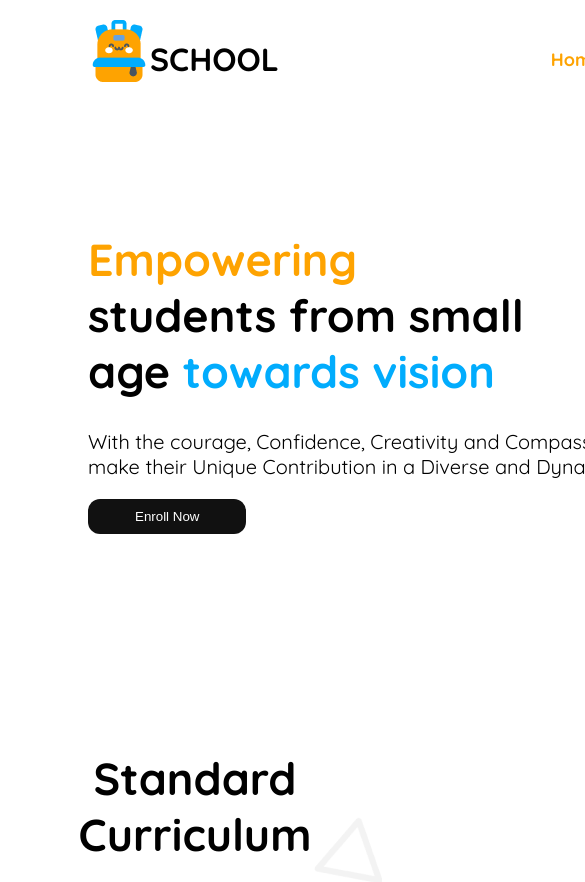
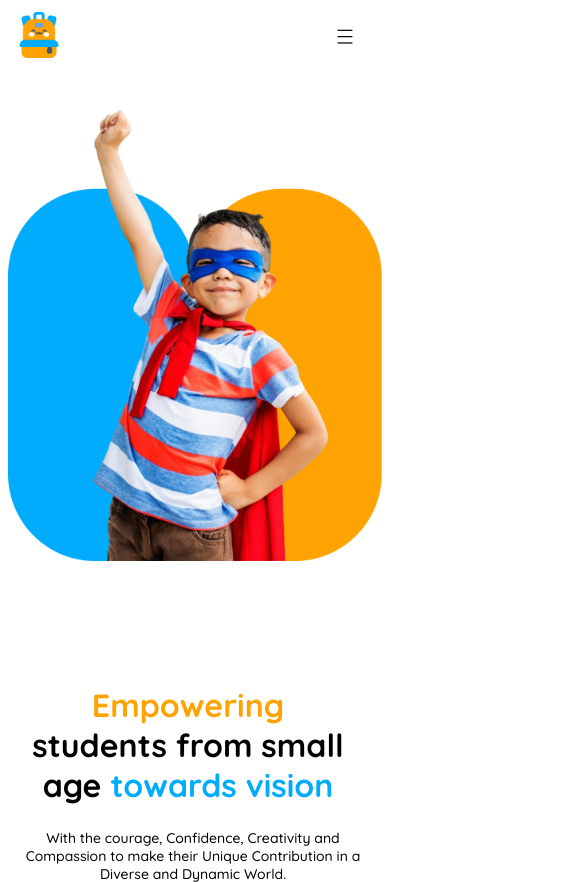
Before and after one commit to jannatulferdou/b11-assignmen-2, a plain HTML site: page index.html in a window 390 px wide. Shown: the top 882 px of the page, 585 px wide, since content can reach past the window. Drawn offline with Linux system fonts and the light colour scheme.

Commit message:
added media query

```diff
--- a/index.html
+++ b/index.html
@@ -9,11 +9,12 @@
 </head>
 
 <body class=".quicksand-font">
-    <header>
+    <header class="header">
         <nav class="navbar display-flex">
             <div class="display-flex school">
                 <img src="assets/logo.png" alt="" class="logo">
                 <h3 class="kid">SCHOOL</h3>
+                <img src="assets/more.png" alt="" class="more">
             </div>
             <div>
                 <ul class="nav-links display-flex">
--- a/styles/style.css
+++ b/styles/style.css
@@ -117,12 +117,16 @@ font-family: Quicksand;
   .banner button{
     margin-left: 80px;
   }
+  .more{
+    display: none;
+  }
 
 
   /* curriculum section */
 
   .curriculum{
     background-image: url(../assets/bg.png);
+
   }
   .standard-title{
     text-align: center;
@@ -137,6 +141,7 @@ margin-bottom: 80px;
     gap: 26px;
     margin-right: 100px;
   }
+
   .curriculum-title{
     font-family: Quicksand;
 font-size: 24.52px;
@@ -194,8 +199,9 @@ justify-content: center;
 align-items: center;
 text-align: center;
 padding-top: 60px;
+margin-bottom: 80px;
   }
-  .elementary{
+.elementary{
     box-sizing: border-box;
 border: 0.94px solid rgb(255, 244, 220);
 border-radius: 18.86px;
@@ -207,7 +213,7 @@ justify-content: center;
 align-items: center;
 text-align: center;
 padding-top: 60px;
-  }
+}
   .middle{
     box-sizing: border-box;
 border: 0.94px solid rgb(242, 232, 255);
@@ -221,3 +227,78 @@ align-items: center;
 text-align: center;
 padding-top: 60px;
   }
+  @media screen and (max-width:576px) {
+
+    .nav-links, .kid{
+        display: none;
+    }
+    .navbar,.curriculum-container{
+        flex-direction: column;
+
+    }
+    .banner{
+        flex-direction: column-reverse;
+        justify-items: center;
+
+        text-align: center;
+
+    }
+    .banner-title{
+        font-size: 32px;
+        font-weight: 700;
+        line-height: 40px;
+        margin-left: -140px;
+
+    }
+    .banner-description{
+        font-family: Quicksand;
+        font-size: 14px;
+        font-weight: 500;
+        line-height: 18px;
+        width: 350px;
+
+        margin-left: 10px;
+
+    }
+    .banner button{
+        margin-left: -5px;
+        margin-top: 18px;
+    }
+    .banner img{
+width: 100%;
+margin-top: 50px;
+    }
+    .logo{
+     position: absolute;
+width: 46px;
+height: 46px;
+left: 16px;
+right: 296px;
+top: 12px;
+
+    }
+    .more{
+        margin-left: 420px;
+     display: inherit;
+    }
+    .curriculum-container{
+        width: 357px;
+height: 324.47px;
+gap: 12px;
+margin-left: -5px;
+
+    }
+    .standard-title{
+        font-family: Quicksand;
+font-size: 26px;
+font-weight: 700;
+line-height: 33px;
+margin-top: 80px;
+margin-bottom: 20px;
+    }
+    .kinder{
+        margin-bottom: 0px;
+    }
+
+
+  }
```
Also changed, not shown: assets/greater.png (added), assets/less.png (added), assets/more.png (added).
